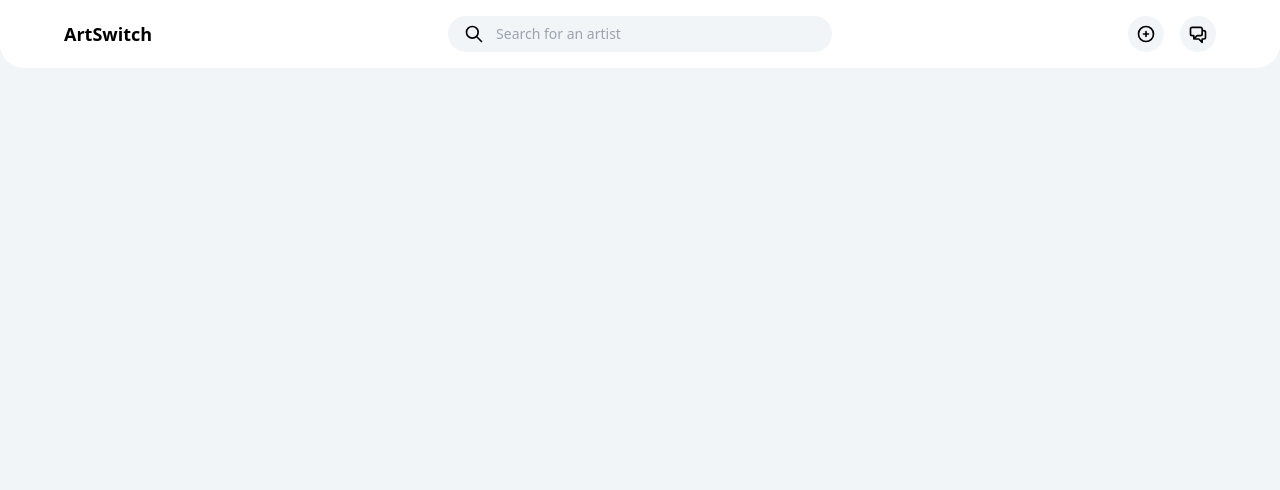
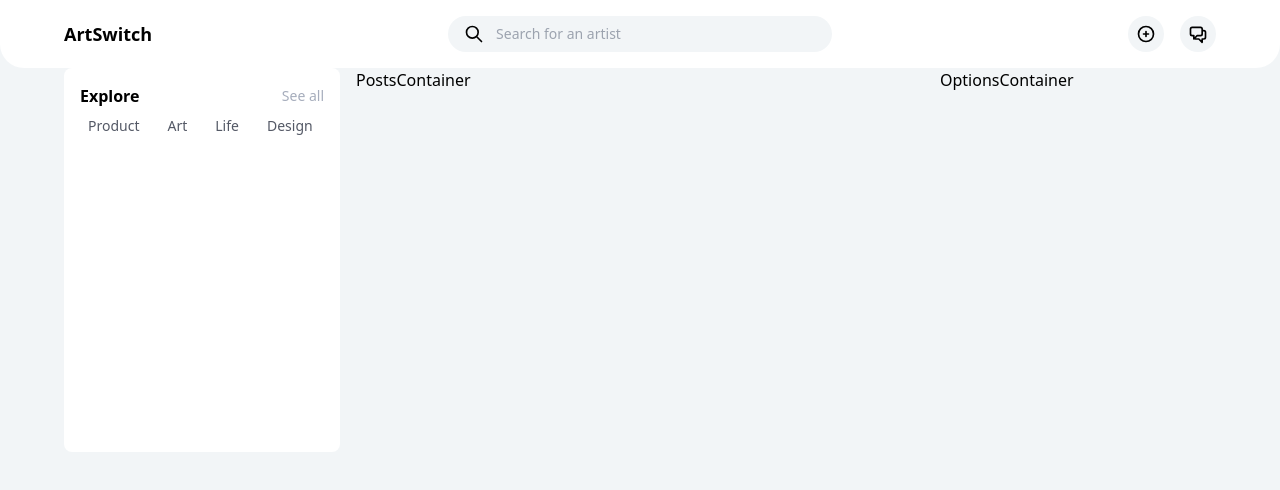
Before and after one commit to KayodeOlusi/art_switch, a Next.js app in the folder artswitch-client/: page / in a window 1280 px wide. Shown: the top 490 px of the page. Built offline with nearby package versions, Linux system fonts and the light colour scheme.

Commit message:
explore component

```diff
--- /dev/null
+++ b/artswitch-client/components/containers/home/explore-container.tsx
@@ -0,0 +1,31 @@
+import Tag from "@/components/home/explore/tag";
+import React from "react";
+
+type Props = {};
+
+const ExploreContainer = (props: Props) => {
+  const [activeTag, setActiveTag] = React.useState("Product" as string);
+  const tags = ["Product", "Art", "Life", "Design", "Tech", "Music", "Food"];
+
+  return (
+    <div className="bg-white rounded-lg px-4 py-4 md:h-72 lg:h-96">
+      <section className="flex justify-between items-center">
+        <h3 className="font-bold">Explore</h3>
+        <p className="text-secondaryText text-sm">See all</p>
+      </section>
+
+      <section className="overflow-x-scroll flex space-x-3 items-center">
+        {tags.map(tag => (
+          <Tag
+            key={tag}
+            tag={tag}
+            activeTag={activeTag}
+            setActiveTag={setActiveTag}
+          />
+        ))}
+      </section>
+    </div>
+  );
+};
+
+export default ExploreContainer;
--- /dev/null
+++ b/artswitch-client/components/containers/home/messages-container.tsx
@@ -0,0 +1,9 @@
+import React from "react";
+
+type Props = {};
+
+const MessagesContainer = (props: Props) => {
+  return <div>MessagesContainer</div>;
+};
+
+export default MessagesContainer;
--- /dev/null
+++ b/artswitch-client/components/containers/home/options-container.tsx
@@ -0,0 +1,9 @@
+import React from "react";
+
+type Props = {};
+
+const OptionsContainer = (props: Props) => {
+  return <div className="">OptionsContainer</div>;
+};
+
+export default OptionsContainer;
--- /dev/null
+++ b/artswitch-client/components/containers/home/posts-container.tsx
@@ -0,0 +1,9 @@
+import React from "react";
+
+type Props = {};
+
+const PostsContainer = (props: Props) => {
+  return <div className="">PostsContainer</div>;
+};
+
+export default PostsContainer;
--- /dev/null
+++ b/artswitch-client/components/containers/home/suggestions-container.tsx
@@ -0,0 +1,9 @@
+import React from "react";
+
+type Props = {};
+
+const SuggestionsContainer = (props: Props) => {
+  return <div>SuggestionsContainer</div>;
+};
+
+export default SuggestionsContainer;
--- /dev/null
+++ b/artswitch-client/components/home/explore/tag.tsx
@@ -0,0 +1,22 @@
+import React from "react";
+
+type Props = {
+  tag: string;
+  activeTag: string;
+  setActiveTag: React.Dispatch<React.SetStateAction<string>>;
+};
+
+const Tag = ({ tag, activeTag, setActiveTag }: Props) => {
+  return (
+    <p
+      onClick={() => setActiveTag(tag)}
+      className={`rounded-2xl cursor-pointer px-2 py-2 text-[#545966] text-sm ${
+        activeTag === tag ? "bg-red-300" : ""
+      }}`}
+    >
+      {tag}
+    </p>
+  );
+};
+
+export default Tag;
--- a/artswitch-client/components/layout/index.tsx
+++ b/artswitch-client/components/layout/index.tsx
@@ -21,11 +21,11 @@ const AppLayout = ({ children }: Props) => {
   };
 
   return (
-    <div className="bg-[#f2f5f7] h-screen">
+    <main className="bg-[#f2f5f7] h-screen">
       {verifyUser(authenticated)}
-      {children}
+      <div className="layout">{children}</div>
       <Toaster />
-    </div>
+    </main>
   );
 };
 
--- a/artswitch-client/components/navbar/mobile/index.tsx
+++ b/artswitch-client/components/navbar/mobile/index.tsx
@@ -3,6 +3,7 @@ import {
   UserIcon,
   ChatAlt2Icon,
   PlusCircleIcon,
+  GlobeAltIcon,
 } from "@heroicons/react/outline";
 import { FC } from "react";
 
@@ -13,6 +14,7 @@ const MobileNav: FC = (props: Props) => {
     <div className="flex bg-white w-full md:hidden fixed z-10 bottom-0 py-3 px-2 justify-between">
       <HomeIcon className="mobile-icons" />
       <PlusCircleIcon className="mobile-icons" />
+      <GlobeAltIcon className="mobile-icons" />
       <ChatAlt2Icon className="mobile-icons" />
       <UserIcon className="mobile-icons" />
     </div>
--- a/artswitch-client/pages/index.tsx
+++ b/artswitch-client/pages/index.tsx
@@ -1,5 +1,8 @@
 import Head from "next/head";
 import type { NextPage } from "next";
+import PostsContainer from "@/components/containers/home/posts-container";
+import ExploreContainer from "@/components/containers/home/explore-container";
+import OptionsContainer from "@/components/containers/home/options-container";
 
 const Home: NextPage = () => {
   return (
@@ -8,6 +11,18 @@ const Home: NextPage = () => {
         <title>ArtSwitch</title>
         <link rel="icon" href="/favicon.ico" />
       </Head>
+
+      <div className="grid grid-cols-1 md:grid-cols-3 lg:grid-cols-4 gap-4">
+        <section className="hidden lg:block lg:col-span-1">
+          <ExploreContainer />
+        </section>
+        <section className="col-auto md:col-span-2 lg:col-span-2">
+          <PostsContainer />
+        </section>
+        <section className="hidden md:block md:col-span-1">
+          <OptionsContainer />
+        </section>
+      </div>
     </div>
   );
 };
--- a/artswitch-client/styles/global.css
+++ b/artswitch-client/styles/global.css
@@ -10,4 +10,8 @@
   .mobile-icons {
     @apply w-8 h-8;
   }
+
+  .layout {
+    @apply px-2 md:px-0 md:max-w-2xl lg:max-w-4xl xl:max-w-6xl mx-auto;
+  }
 }
--- a/artswitch-client/tailwind.config.js
+++ b/artswitch-client/tailwind.config.js
@@ -12,6 +12,7 @@ module.exports = {
       },
       colors: {
         appPrimary: "#f2f5f7",
+        secondaryText: "#a6adbc",
       },
     },
   },
```
